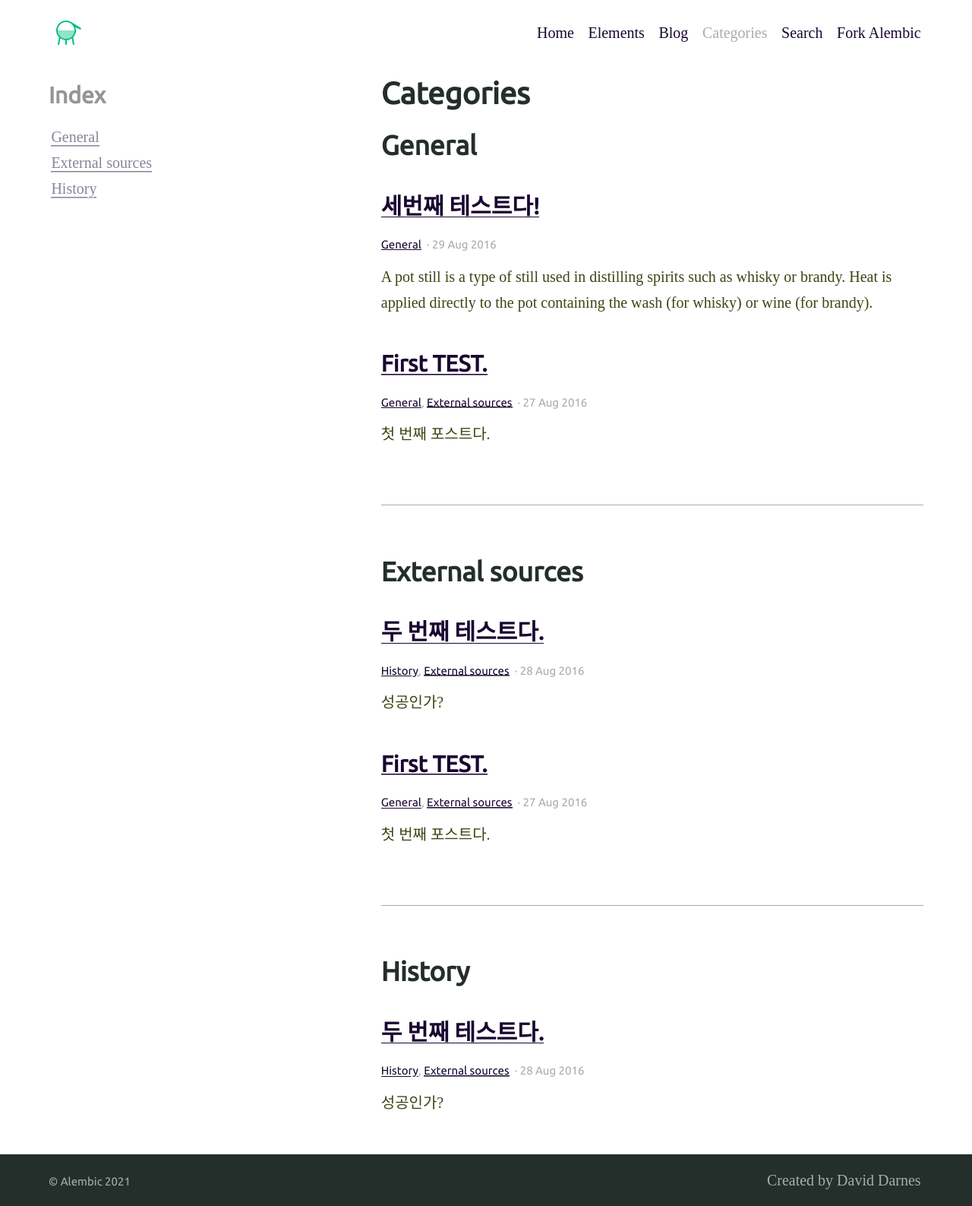
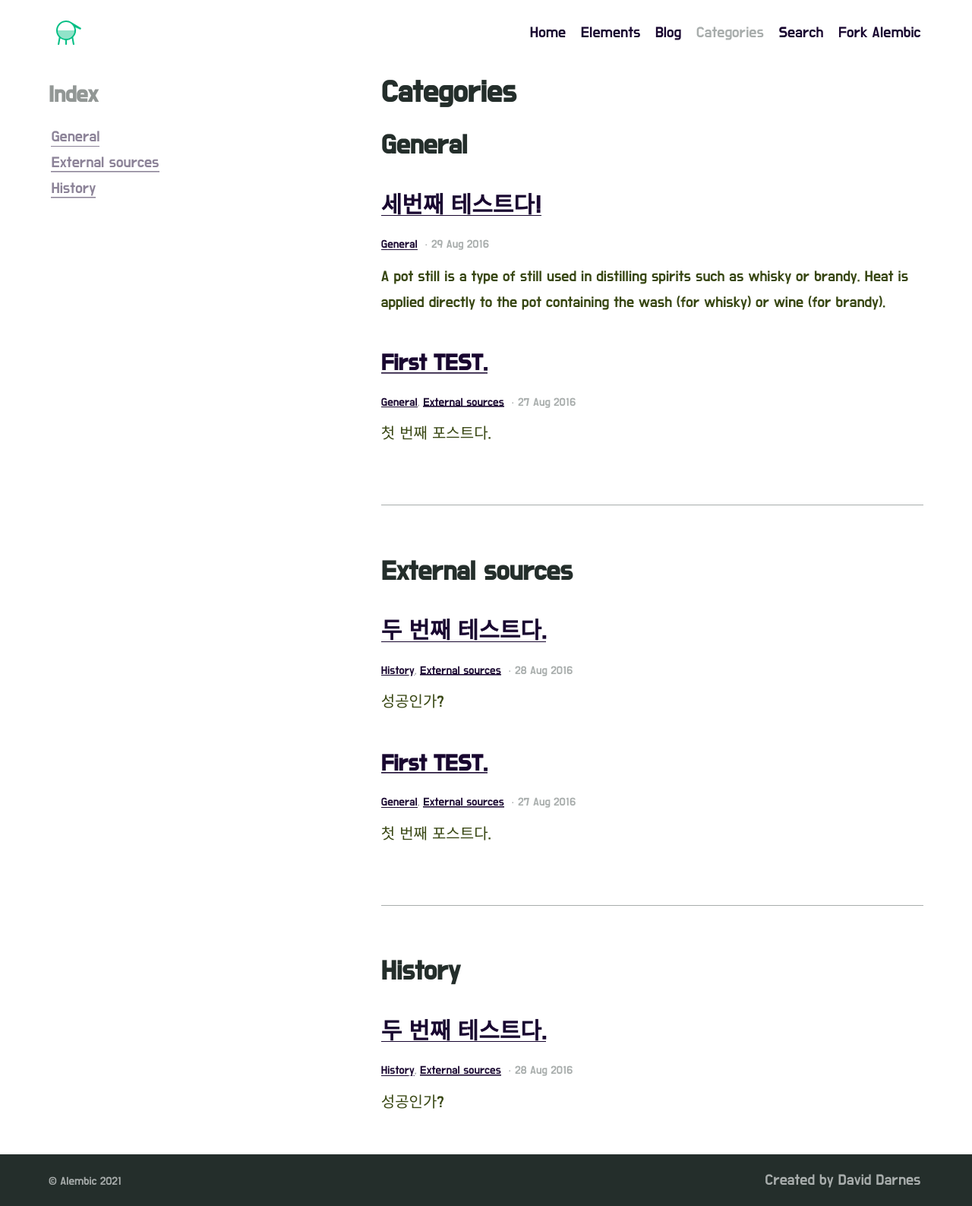
Before and after one commit to daviddarnes/alembic, a Jekyll site: the page built from categories.md, in a window 1280 px wide. Shown: the whole page at 76% size. Built offline with Jekyll 4.4.1, drawn with Linux system fonts in a browser that asks for light colours; some web fonts are replaced.

Commit message:
Update _settings.scss

```diff
--- a/_sass/_settings.scss
+++ b/_sass/_settings.scss
@@ -15,7 +15,7 @@ $white: #ffffff !default;
 
 // Typography
 $bodytype: (
-  font-family: 'Source Serif Pro, "Noto Serif KR", serif',
+  font-family: 'Barlow Condensed, "Do Hyeon", sans-serif',
   regular: 400,
   bold: 700,
   italic: italic,
@@ -23,14 +23,14 @@ $bodytype: (
 ) !default;
 
 $headingtype: (
-  font-family: '"Ubuntu", "Do Hyeon", sans-serif',
+  font-family: '"Hammersmith One", "Do Hyeon", sans-serif',
   regular: 400,
   bold: 700,
   cap-height: 0.75
 ) !default;
 
 $monospacetype: (
-  font-family: '"Nanum Gothic Coding", "Source Code Pro, monospace"',
+  font-family: 'Ubuntu Mono, monospace',
   regular: 400,
   cap-height: 0.68
 ) !default;
```
